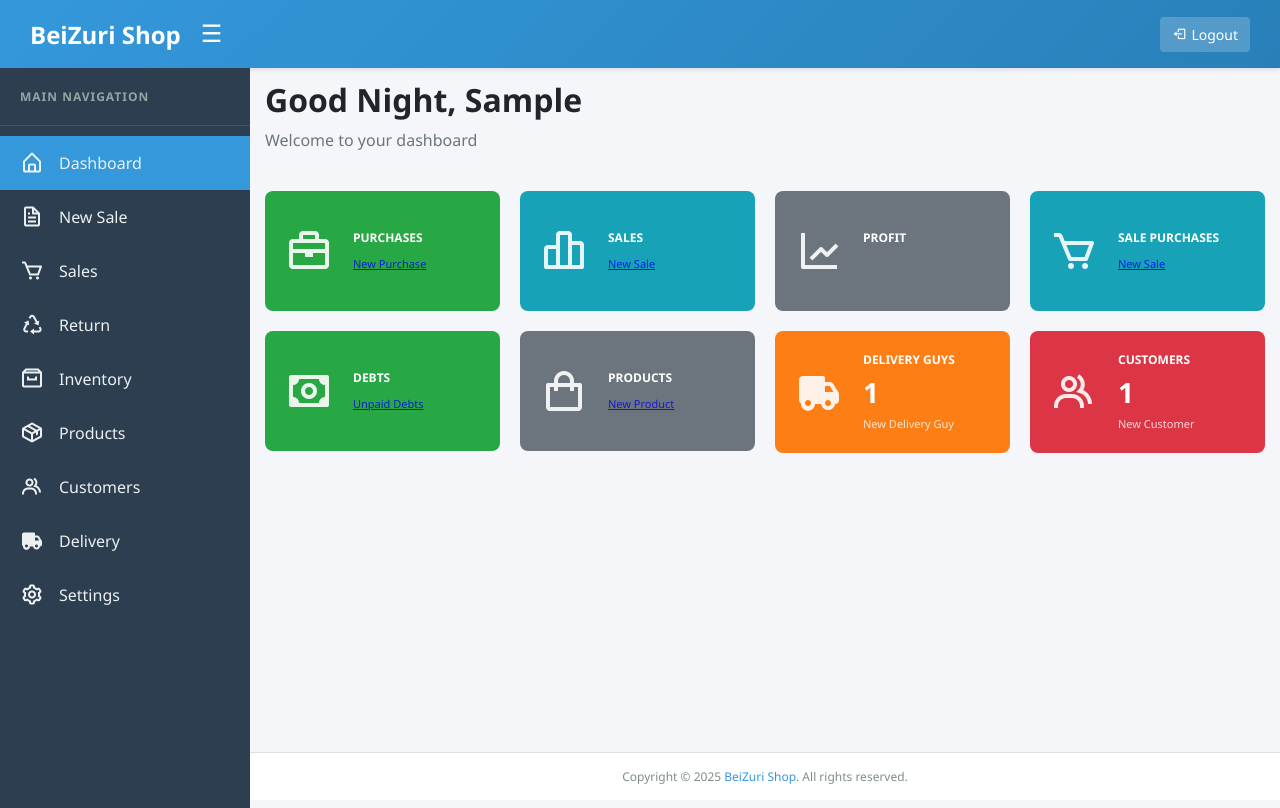
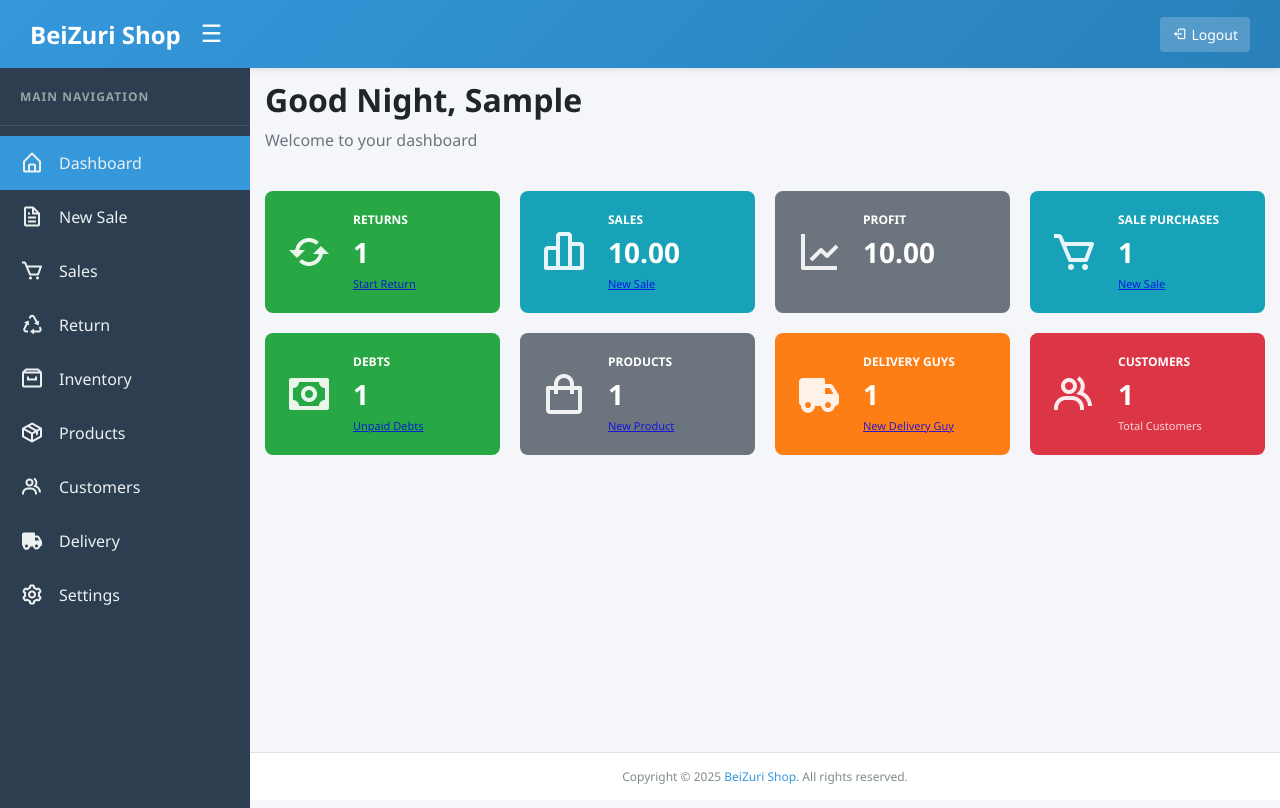
Before and after one commit to AudoWrld/bei_zuri_pos, a Django app: page /admin-dashboard/ in a window 1280 px wide. Run offline with Django 4.2, Linux system fonts and the light colour scheme; a user stored in the database is signed in; tables that the repository leaves empty hold one stand-in row (values such as "Sample post").

Commit message:
make use return count not purchases

```diff
--- a/dashboard/views.py
+++ b/dashboard/views.py
@@ -1,6 +1,10 @@
 from django.shortcuts import render, redirect
 from django.contrib.auth.decorators import login_required
 from django.contrib import messages
+from django.db.models import Sum
+from sales.models import Sale, Return
+from products.models import Product
+from payments.models import Debt
 
 
 @login_required(login_url="login_view")
@@ -25,8 +29,21 @@
         messages.error(request, "Access denied")
         return redirect("dashboard")
 
+    total_sales = Sale.objects.aggregate(total=Sum('final_amount'))['total'] or 0
+    sales_count = Sale.objects.count()
+    total_profit = total_sales
+    returns_count = Return.objects.count()
+    unpaid_debts_count = Debt.objects.filter(status="unpaid").count()
+    products_count = Product.objects.count()
+
     context = {
         "user": request.user,
+        "total_sales": total_sales,
+        "sales_count": sales_count,
+        "total_profit": total_profit,
+        "returns_count": returns_count,
+        "unpaid_debts_count": unpaid_debts_count,
+        "products_count": products_count,
     }
     return render(request, "dashboard/admin_dashboard.html", context)
 
--- a/templates/dashboard/admin_dashboard.html
+++ b/templates/dashboard/admin_dashboard.html
@@ -107,11 +107,11 @@
     <div class="dashboard-row">
         <div class="dashboard-col">
             <div class="stat-card bg-green">
-                <i class="bx bx-briefcase stat-icon"></i>
+                <i class="bx bx-refresh stat-icon"></i>
                 <div class="stat-info">
-                    <h6>Purchases</h6>
-                    <h3>{{ total_purchases|floatformat:2 }}</h3>
-                    <small><a href="{% url 'products:add_product' %}" class="text-white text-decoration-none">New Purchase</a></small>
+                    <h6>Returns</h6>
+                    <h3>{{ returns_count }}</h3>
+                    <small><a href="{% url 'sales:return_start' %}" class="text-white text-decoration-none">Start Return</a></small>
                 </div>
             </div>
         </div>
@@ -179,7 +179,7 @@
                 <div class="stat-info">
                     <h6>Delivery Guys</h6>
                     <h3>1</h3>
-                    <small>New Delivery Guy</small>
+                    <small><a href="{% url 'settings:create_user' %}" class="text-white text-decoration-none">New Delivery Guy</a></small>
                 </div>
             </div>
         </div>
@@ -190,7 +190,7 @@
                 <div class="stat-info">
                     <h6>Customers</h6>
                     <h3>1</h3>
-                    <small>New Customer</small>
+                    <small>Total Customers</small>
                 </div>
             </div>
         </div>
```
